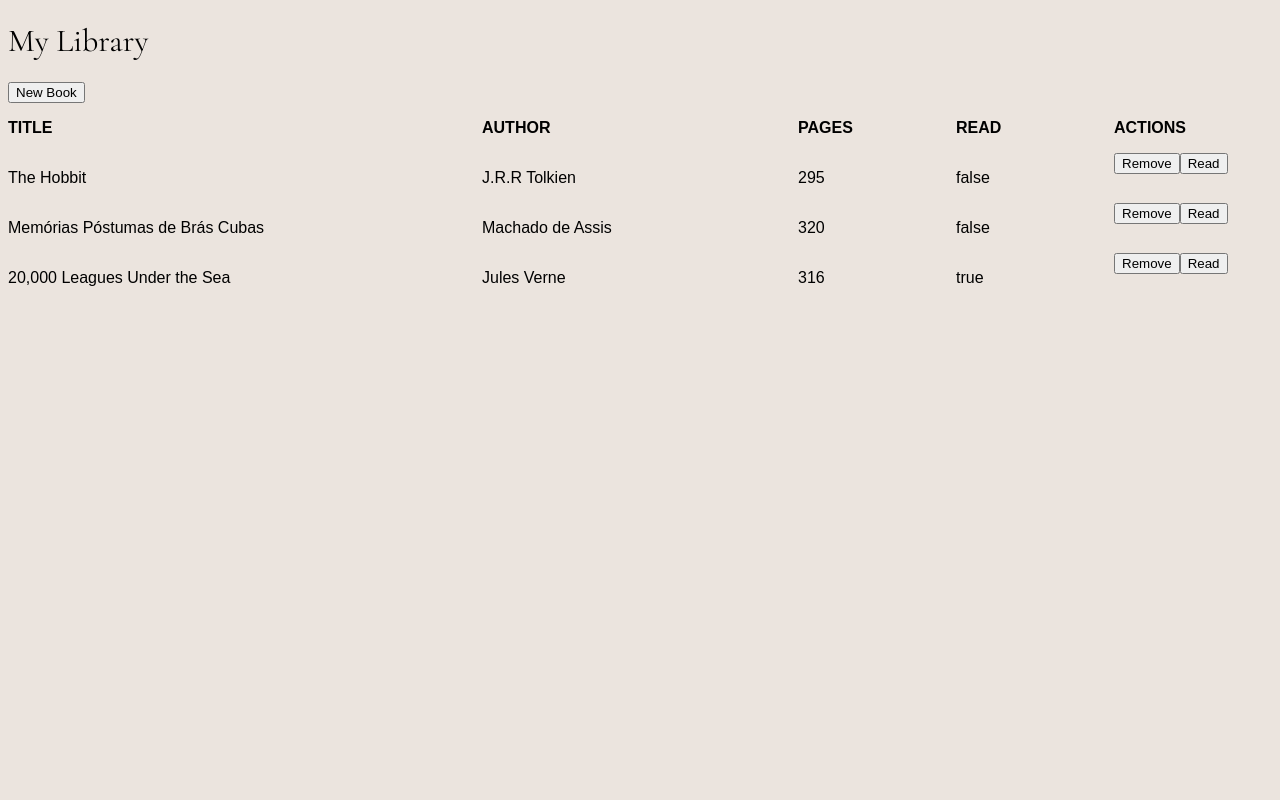
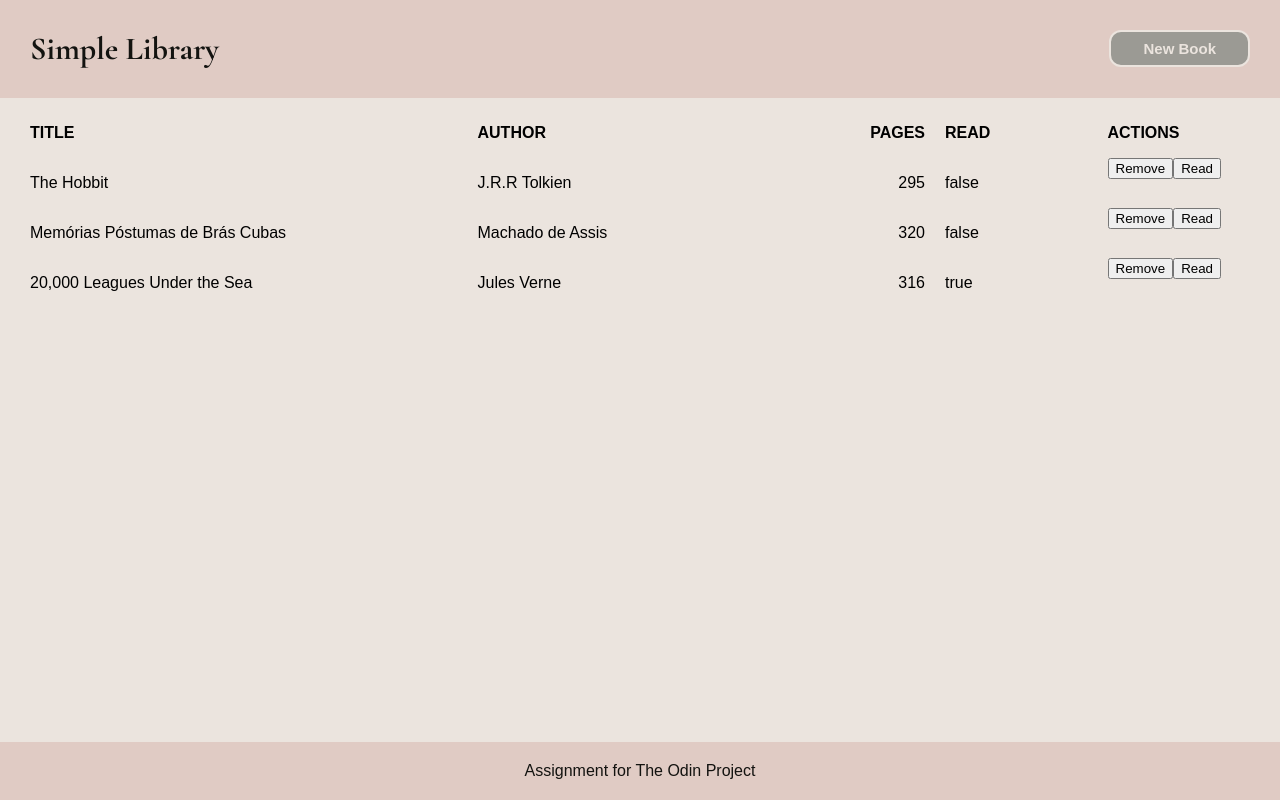
Before and after one commit to arthursl12/odin-library, a website: page index.html in a window 1280 px wide. Drawn offline with nearby package versions, Linux system fonts and the light colour scheme; a web font is replaced by a local one.

Commit message:
Style table (WIP)

```diff
--- a/app.js
+++ b/app.js
@@ -38,6 +38,10 @@ function bookListHeader() {
       let newp = document.createElement("p");
       newp.textContent = `${key.toUpperCase()}`;
       newp.classList.add(key);
+
+      if (key === "pages") {
+        newp.classList.add("right-align");
+      }
       header.appendChild(newp);
     }
   });
@@ -74,6 +78,9 @@ function displayBooks() {
         let newp = document.createElement("p");
         newp.textContent = `${book[key]}`;
         newp.classList.add(key);
+        if (key === "pages") {
+          newp.classList.add("right-align");
+        }
         bookcard.appendChild(newp);
       }
     });
--- a/index.html
+++ b/index.html
@@ -10,9 +10,14 @@
     <title>Library Project</title>
   </head>
   <body>
-    <h1>My Library</h1>
     <div class="header">
-      <button id="newbook">New Book</button>
+      <h1>Simple Library</h1>
+      <div class="newbookcontainer">
+        <button id="newbook">New Book</button>
+      </div>
+    </div>
+    <div class="content">
+
       <form id="newbookform" action="submit" class="hidden">
         <div class="form-row">
           <div class="form-field">
@@ -41,7 +46,11 @@
         </div>
         <input id="submitform" type="submit" value="Submit">
       </form>
+      <div id="booklist">Test</div>
     </div>
-    <div id="booklist">Test</div>
+
+    <div class="footer">
+      Assignment for The Odin Project
+    </div>
   </body>
 </html>
--- a/style.css
+++ b/style.css
@@ -1,36 +1,114 @@
 :root{
     --color--gray: #9B9A94;
+    --color--dark-brown: #978782;
     --color--brown: #E0CBC4;
     --color--light-brown: #EBE4DE;
     --color--black: #131310;
 }
 
 body{
+    padding: 0;
+    margin: 0;
     font-family: 'Khula', sans-serif;
     font-weight: 400;
     background-color: var(--color--light-brown);
+
+    display: flex;
+    flex-direction: column;
+    min-height: 100vh;
 }
 
+/* || HEADER */
+.header {
+    background-color: var(--color--brown);
+    color: var(--color--black);
+    padding: 8px 30px;
 
-.hidden{
+    display: flex;
+    align-items: center;
+    justify-content: space-between;
+}
+
+.header > h1{
+    font-weight: 1000;
+    font-size: 32px;
+}
+
+#newbook {
+    align-self: flex-start;
+    padding: 0.5rem 2rem;
+    background-color: var(--color--gray);
+    color: var(--color--light-brown);
+    font-weight: 600;
+    font-size: 15px;
+    border-radius: 12px;
+    border: 2px var(--color--light-brown) solid;
+}
+
+#newbook:hover {
+    background-color: var(--color--dark-brown);
+}
+
+/* || FOOTER */
+.footer {
+    background-color: var(--color--brown);
+    color: var(--color--black);
+    padding: 20px 30px;
+    display: flex;
+    justify-content: center;
+}
+
+/* || CONTENT */
+.content {
+    display: flex;
+    flex-direction: column;
+    justify-self: flex-start;
+    flex-grow: 1;
+    gap: 20px;
+    padding: 10px 30px;
+}
+
+.hidden {
     display: none;
 }
 
 
 
-.bookcard, .booklist-header{
+
+
+.bookcard,
+.booklist-header {
     display: grid;
-    grid-template-columns: minmax(10%,3fr) minmax(5%,2fr) 1fr 1fr 1fr;
+    grid-template-columns: minmax(10%, 3fr) minmax(5%, 2fr) 1fr 1fr 1fr;
+    gap: 20px;
 }
 
-.booklist-header{
+.booklist-header {
     font-weight: 700;
 }
 
+.centered{
+    justify-self: center;
+}
 
-h1,h2,h3,h4,h5,h6 {
+.right-align{
+    justify-self: end;
+}
+
+
+h1,
+h2,
+h3,
+h4,
+h5,
+h6 {
     font-family: 'Cormorant Garamond', serif;
     font-weight: 400;
+}
+
+body>h1 {
+    font-weight: 1000;
+    font-size: 32px;
 }
 
 .button {
```
